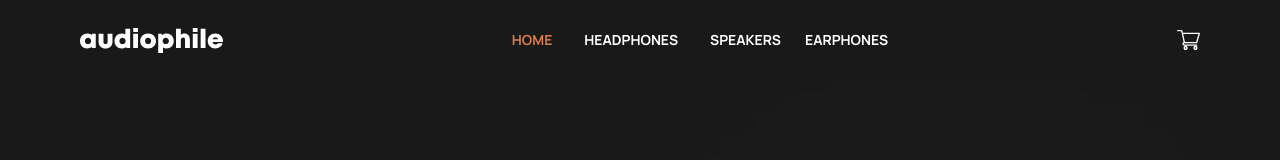
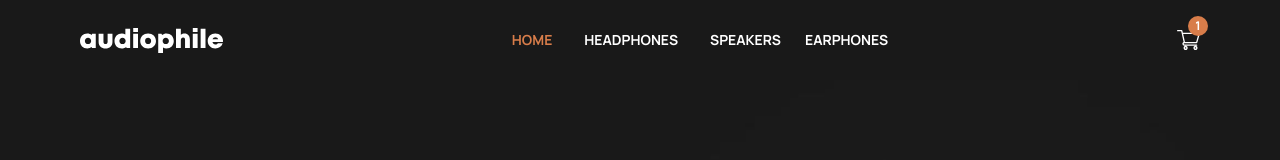
Before and after one commit to elghanbibadr/autophileEcommerce, a React (Vite) app: page / in a window 1280 px wide. Shown: the top 160 px of the page. Built offline with nearby package versions, Linux system fonts and the light colour scheme.

Commit message:
create the icon that represent number of items in the cart

```diff
--- a/src/pages/home/Nav.jsx
+++ b/src/pages/home/Nav.jsx
@@ -29,7 +29,10 @@ const Nav = (props) => {
            <img src={logo}  alt='audiophile logo'  />
       </div>
            <LinksList className="hidden lg:flex" />
-      <img onClick={handleCardShopClicked} src={cart} alt='cart icon' />
+      <div>
+          <img className='relative' onClick={handleCardShopClicked} src={cart} alt='cart icon' />
+          {<span className='absolute top-4  bg-orange h-[20px] text-xs font-bold w-[20px] rounded-full items-center justify-center inline-flex right-[18px] lg:right-[72px]'> 1 </span>}
+      </div>
       { backdropIsOpen &&  <Overlay setBackdropIsOpen={setBackdropIsOpen} >
        </Overlay>  }
       </nav>
```
